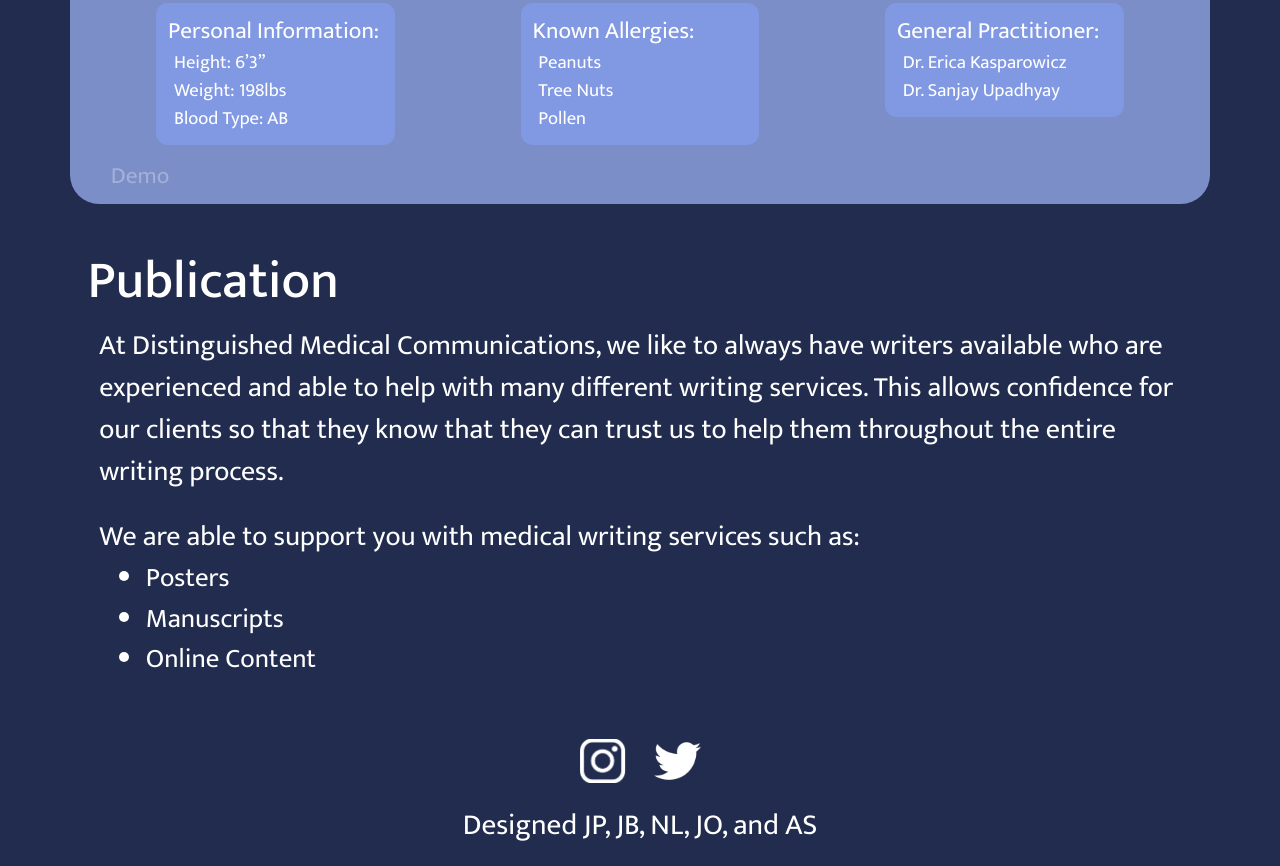
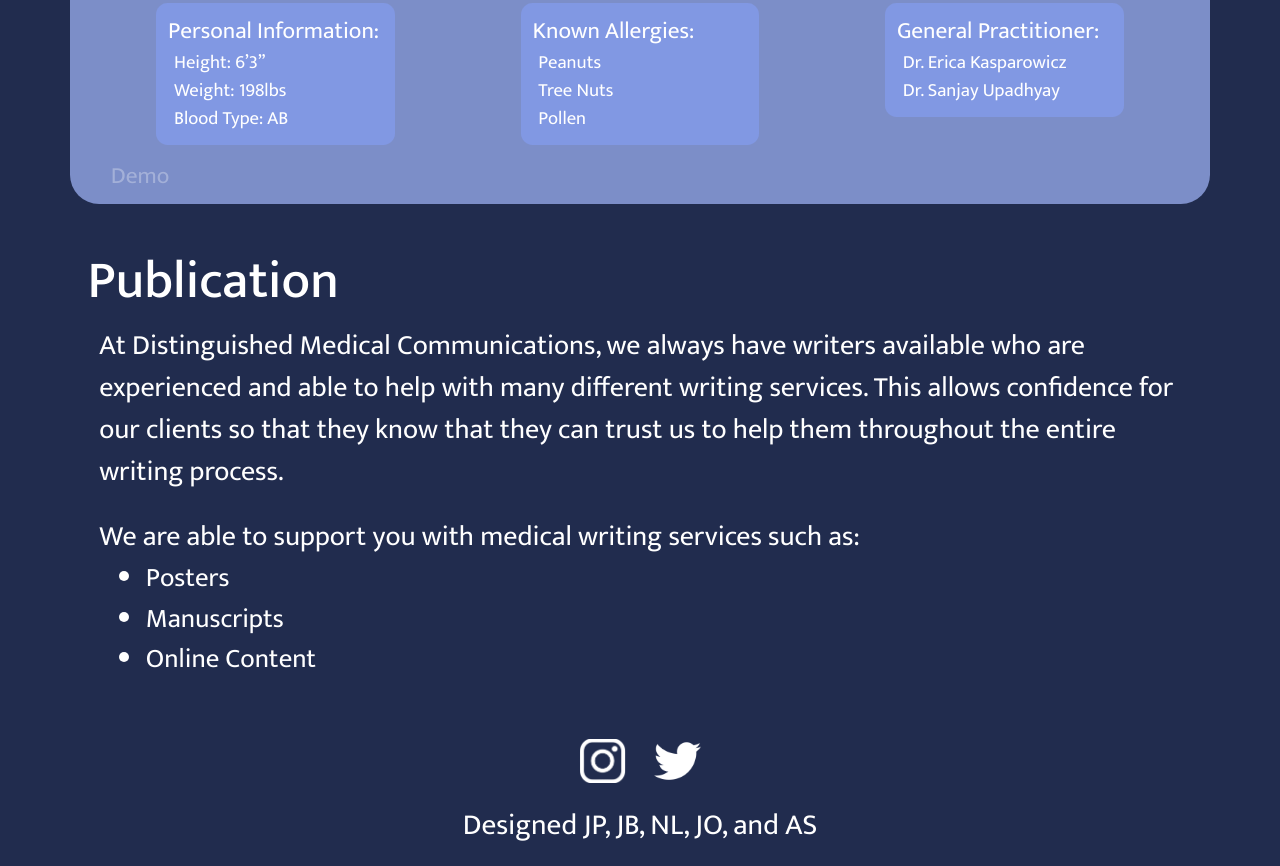
Before and after one commit to Justinjp126/distinguishedCommunicationsWebsite, a website: page services.html in a window 1280 px wide. Shown: the part 2004-2870 px from the top of the page. Drawn offline with nearby package versions, Linux system fonts and the light colour scheme; some packages are replaced by stand-ins of ours; a script that the page names is missing.

Commit message:
Fix typo

```diff
--- a/services.html
+++ b/services.html
@@ -289,11 +289,11 @@
       <div class="row">
         <div class="col-lg-12">
           <p class="publication__text">
-            At Distinguished Medical Communications, we like to always have
-            writers available who are experienced and able to help with many
-            different writing services. This allows confidence for our clients
-            so that they know that they can trust us to help them throughout the
-            entire writing process.
+            At Distinguished Medical Communications, we always have writers
+            available who are experienced and able to help with many different
+            writing services. This allows confidence for our clients so that
+            they know that they can trust us to help them throughout the entire
+            writing process.
           </p>
         </div>
       </div>
```
